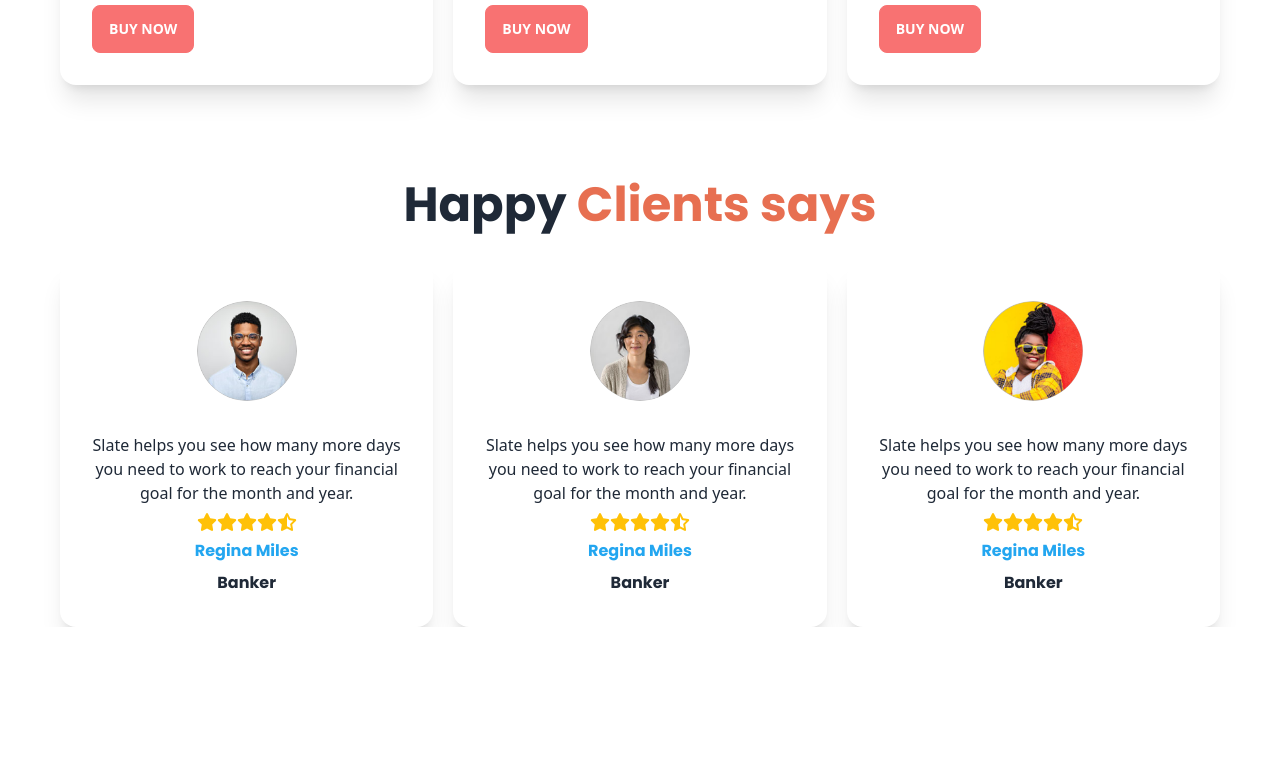
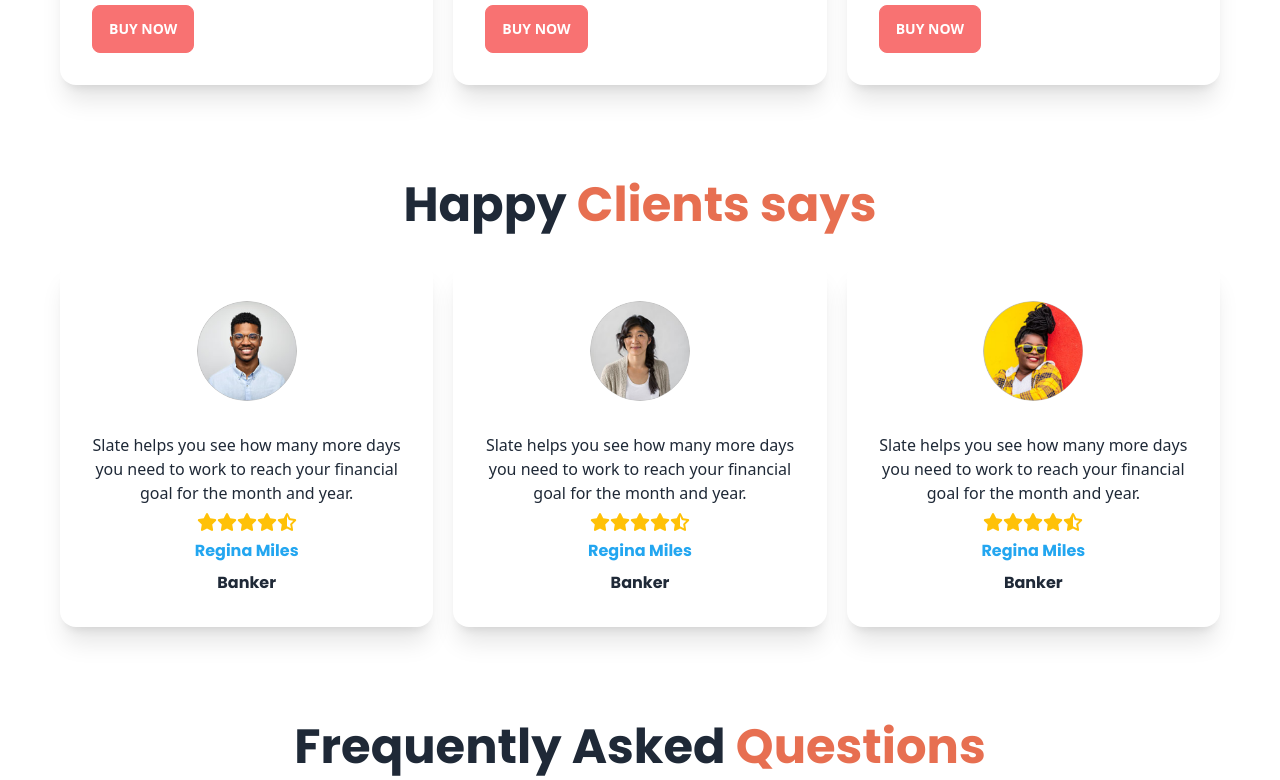
Before and after one commit to zalish-shawon/biker-zone, a plain HTML site: page index.html in a window 1280 px wide. Shown: the part 1457-2237 px from the top of the page. Before the commit the page ends 2084 px from the top, so only its background shows below. Drawn offline with nearby package versions, Linux system fonts and the light colour scheme.

Commit message:
Questions

```diff
--- a/index.html
+++ b/index.html
@@ -267,6 +267,12 @@
 
           </div>
         </section>
+        <section>
+          <!-- Frequently Asked Questions  -->
+          <div class="text-center font-poppins mt-24 ">
+            <h1 class="font-bold text-4xl lg:text-5xl">Frequently Asked <span class="text-[#E76F51]">Questions</span></h1>
+          </div>
+        </section>
   </main>
 </body>
 
```
